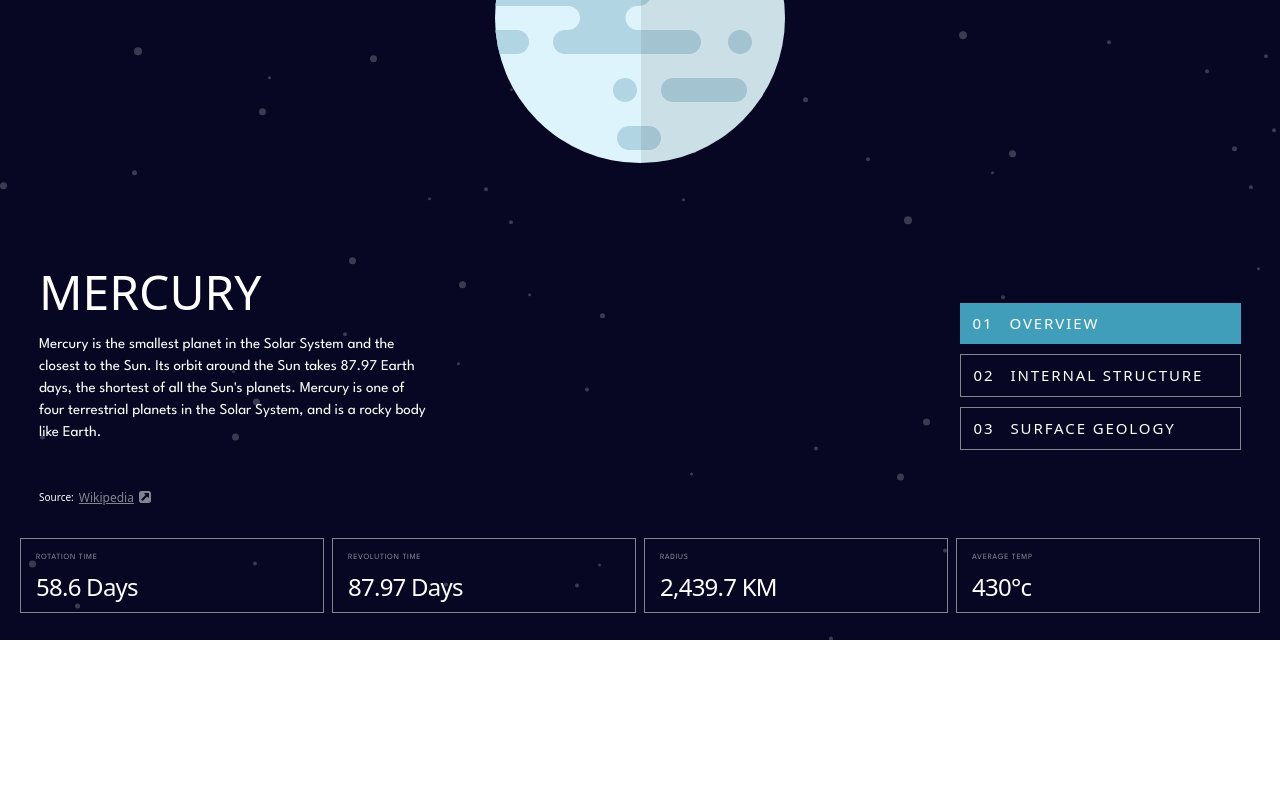
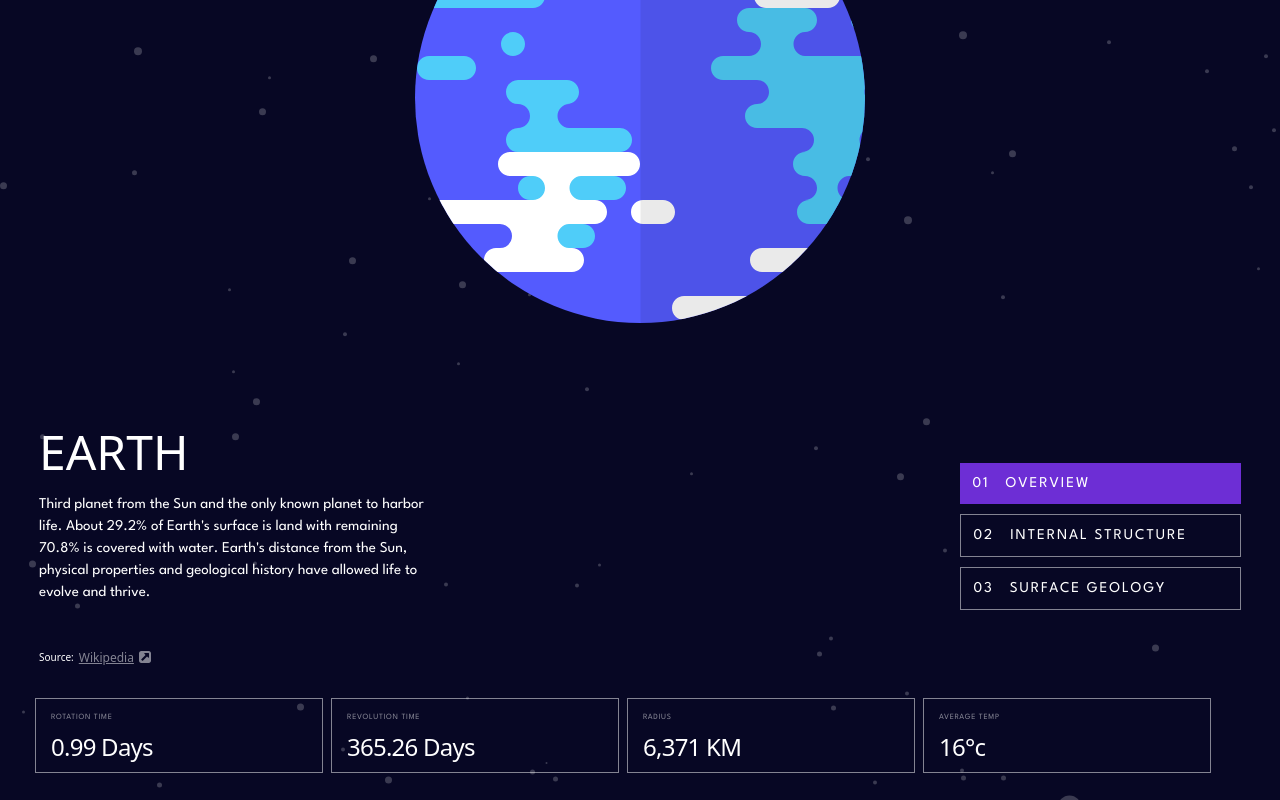
Before and after one commit to TemuriTsutskiridze/Planets-Fact-Site, a React (Vite) app: page / in a window 1280 px wide. Shown: the part 375-1175 px from the top of the page. Before the commit the page ends 1015 px from the top, so only its background shows below. Built offline with nearby package versions, Linux system fonts and the light colour scheme.

Commit message:
main desktop design

```diff
--- a/src/App.tsx
+++ b/src/App.tsx
@@ -30,7 +30,7 @@ function App() {
       <Routes>
         <Route
           path="/"
-          element={<Planet isSmallScreen={isSmallScreen} planet={data[0]} />}
+          element={<Planet isSmallScreen={isSmallScreen} planet={data[2]} />}
         />
         {data.map((planet, index) => {
           return (
--- a/src/components/Planet.tsx
+++ b/src/components/Planet.tsx
@@ -36,7 +36,7 @@ export default function Planet(props: IProps) {
           : null}
       </div>
       <main>
-        <div className="flex flex-col items-center">
+        <div className="flex flex-col items-center desktop:flex-row desktop:px-[16.5rem] desktop:justify-between">
           <div className="relative mt-[9.5rem] w-fit">
             <img
               src={
@@ -58,7 +58,7 @@ export default function Planet(props: IProps) {
             ) : null}
           </div>
 
-          <div className="mt-[9.8rem] md:flex md:justify-between md:w-full md:px-[3.9rem] md:items-end">
+          <div className="mt-[9.8rem] md:flex md:justify-between md:w-full md:px-[3.9rem] md:items-end desktop:flex-col desktop:px-0 desktop:justify-between desktop:items-start desktop:w-fit">
             <div className="flex flex-col gap-4 justify-center text-center text-white md:items-start md:text-left">
               <h1 className="font-antonio text-[4rem] font-normal leading-13 uppercase md:text-[4.8rem] md:leading-[6.2rem]">
                 {props.planet.name}
@@ -89,7 +89,7 @@ export default function Planet(props: IProps) {
             </div>
 
             {!props.isSmallScreen ? (
-              <div className="flex flex-col gap-4 w-[28.1rem] text-white mb-[6rem]">
+              <div className="flex flex-col gap-4 w-[28.1rem] text-white mb-[6rem] desktop:mt-[3.9rem] desktop:">
                 {[
                   { number: "01", name: "OVERVIEW", currentNumber: 0 },
                   {
@@ -105,7 +105,7 @@ export default function Planet(props: IProps) {
                       onClick={() => {
                         setActiveState(element.currentNumber);
                       }}
-                      className="flex gap-[1.6rem] py-[0.8rem] px-5 justify-start items-center text-[1.5rem] leading-[2.5rem] tracking-[1.9px] font-semiboldborder-white cursor-pointer"
+                      className="flex gap-[1.6rem] py-[0.8rem] px-5 justify-start items-center text-[1.5rem] leading-[2.5rem] tracking-[1.9px] font-semiboldborder-white cursor-pointer desktop:w-[35rem] desktop:min-h-[4rem] font-spartan"
                       style={{
                         background: `${
                           element.currentNumber === activeState
@@ -127,8 +127,8 @@ export default function Planet(props: IProps) {
               </div>
             ) : null}
           </div>
-
-          <div className="flex flex-col gap-[0.8rem] text-white mt-[2.8rem] mx-6 w-full max-w-[50rem] mb-[2.7rem] px-[2rem] md:flex-row  md:max-w-[100%] md:w-screen">
+        </div>
+        <div className="flex flex-col gap-[0.8rem] text-white mt-[2.8rem] mx-6 w-full max-w-[95%] pb-[2.7rem] px-[2rem] md:flex-row  md:max-w-[95%] md:w-screen desktop:p-0 desktop:mx-auto desktop:pb-[5.6rem] desktop:mt-[15em]">
           {[
             { name: "ROTATION TIME", info: "rotation" },
             { name: "REVOLUTION TIME", info: "revolution" },
@@ -140,17 +140,16 @@ export default function Planet(props: IProps) {
                 className="flex px-6 py-4 justify-between items-center w-full border border-white border-opacity-50 md:flex-col md:items-start md:gap-[0.6rem] md:py-4"
                 key={index}
               >
-                  <p className="font-spartan text-[0.8rem] leading-[1.6rem] opacity-50 tracking-[0.7px]">
+                <p className="font-spartan text-[0.8rem] leading-[1.6rem] opacity-50 tracking-[0.7px] desktop:[1.1rem] desktop:leading-[2.5rem]">
                   {element.name}
                 </p>
-                  <p className="font-antonio text-[2rem] leading-[2.6rem] tracking-[-0.75px] md:text-[2.4rem] md:leading-[3.1rem]">
+                <p className="font-antonio text-[2rem] leading-[2.6rem] tracking-[-0.75px] md:text-[2.4rem] md:leading-[3.1rem] desktop:text-10 desktop:leading-[5.1rem]">
                   {props.planet[element.info]}
                 </p>
               </div>
             );
           })}
         </div>
-        </div>
       </main>
     </>
   );
--- a/src/data/data.json
+++ b/src/data/data.json
@@ -130,7 +130,7 @@
       "source": "https://en.wikipedia.org/wiki/Earth#Surface"
     },
     "rotation": "0.99 Days",
-    "revolution": "3610.66 Days",
+    "revolution": "365.26 Days",
     "radius": "6,371 KM",
     "temperature": "16°c",
     "images": {
--- a/src/index.css
+++ b/src/index.css
@@ -8,3 +8,7 @@
 html {
   font-size: 62.5%;
 }
+
+body {
+  min-height: 100vh;
+}
```
Lines whose indentation alone changed are shown as unchanged.
